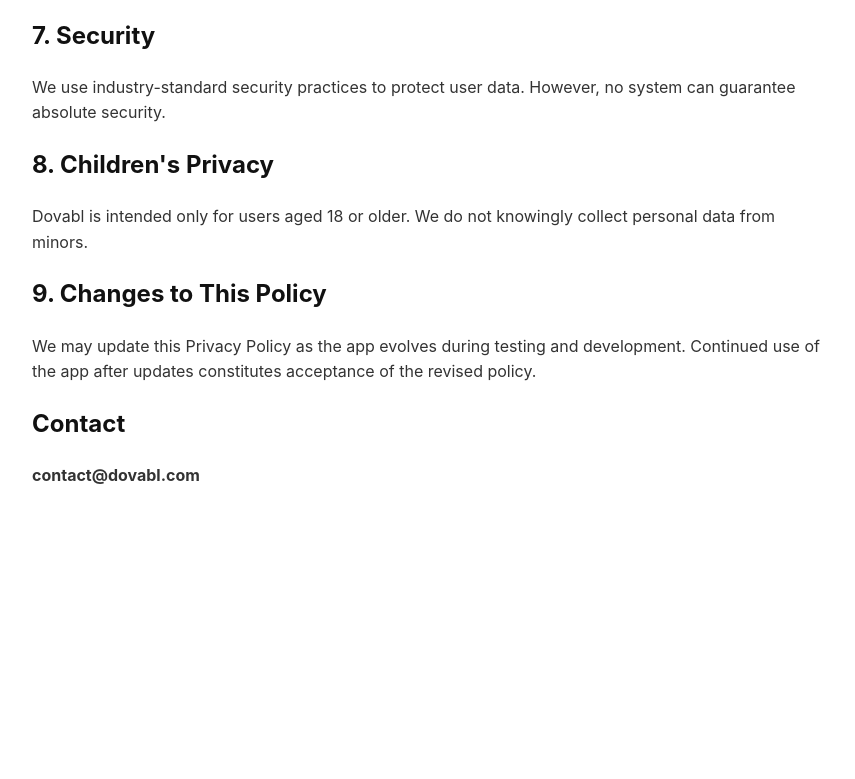
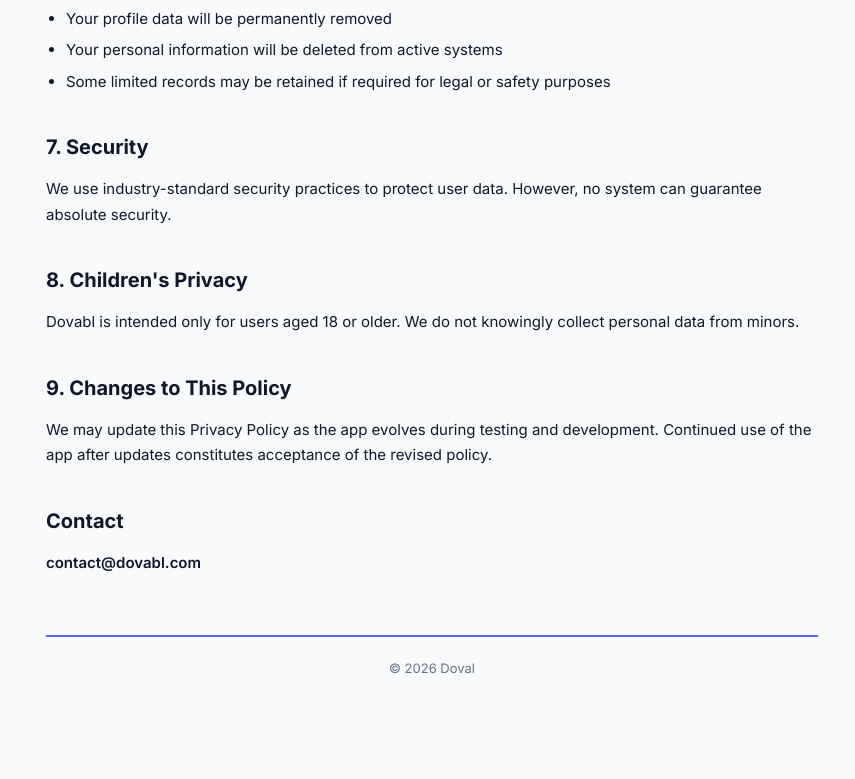
Before and after one commit to labeorohita/cotime-web, a plain HTML site: page privacy/index.html in a window 1280 px wide. Shown: the part 1740-2519 px from the top of the page, without its empty margins (208-1063 px from the left). Before the commit the page ends 2305 px from the top, so only its background shows below. Drawn offline with Linux system fonts and the light colour scheme.

Commit message:
Update privacy policy styling and content

```diff
--- a/privacy/index.html
+++ b/privacy/index.html
@@ -4,20 +4,90 @@
   <meta charset="UTF-8" />
   <meta name="viewport" content="width=device-width, initial-scale=1.0" />
   <title>Privacy Policy - Dovabl</title>
+
+  <link rel="preconnect" href="https://fonts.googleapis.com">
+  <link href="https://fonts.googleapis.com/css2?family=Inter:wght@300;400;500;600;700&display=swap" rel="stylesheet">
+
   <style>
+    :root {
+      --primary: #6366F1;
+      --text-primary: #0F172A;
+      --text-secondary: #64748B;
+      --border: #E2E8F0;
+      --background: #F8FAFC;
+    }
+
+    * {
+      margin: 0;
+      padding: 0;
+      box-sizing: border-box;
+    }
+
     body {
-      font-family: -apple-system, BlinkMacSystemFont, "Segoe UI", Roboto, sans-serif;
-      max-width: 800px;
-      margin: 40px auto;
-      padding: 20px;
-      line-height: 1.6;
-      color: #333;
+      font-family: 'Inter', -apple-system, BlinkMacSystemFont, sans-serif;
+      background: var(--background);
+      color: var(--text-primary);
+      max-width: 820px;
+      margin: 60px auto;
+      padding: 40px 24px;
+      line-height: 1.7;
     }
-    h1, h2 {
-      color: #111;
+
+    h1 {
+      font-size: 32px;
+      font-weight: 800;
+      letter-spacing: -1px;
+      margin-bottom: 16px;
+      color: var(--text-primary);
     }
+
+    h2 {
+      font-size: 20px;
+      font-weight: 700;
+      margin-top: 36px;
+      margin-bottom: 12px;
+      color: var(--text-primary);
+    }
+
+    p {
+      font-size: 15px;
+      color: var(--text-primary);
+      margin-bottom: 14px;
+    }
+
     ul {
       margin-left: 20px;
+      margin-bottom: 16px;
+    }
+
+    li {
+      margin-bottom: 6px;
+      font-size: 15px;
+      color: var(--text-primary);
+    }
+
+    strong {
+      font-weight: 600;
+    }
+
+    .footer-border {
+      margin-top: 60px;
+      border-top: 2px solid var(--primary);
+      padding-top: 20px;
+      font-size: 13px;
+      color: var(--text-secondary);
+      text-align: center;
+    }
+
+    @media (max-width: 768px) {
+      body {
+        margin: 40px auto;
+        padding: 24px 20px;
+      }
+
+      h1 {
+        font-size: 26px;
+      }
     }
   </style>
 </head>
@@ -126,5 +196,9 @@
     <strong>contact@dovabl.com</strong>
   </p>
 
+  <div class="footer-border">
+    © 2026 Doval
+  </div>
+
 </body>
 </html>
```
